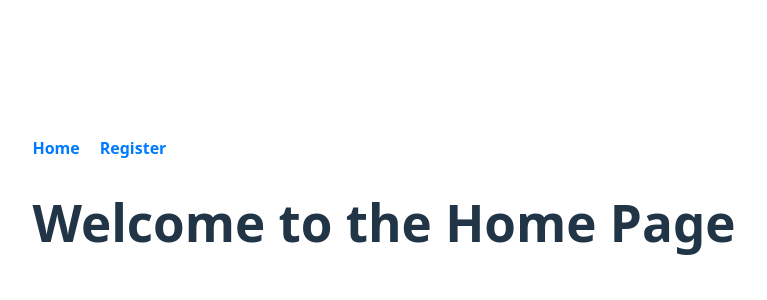
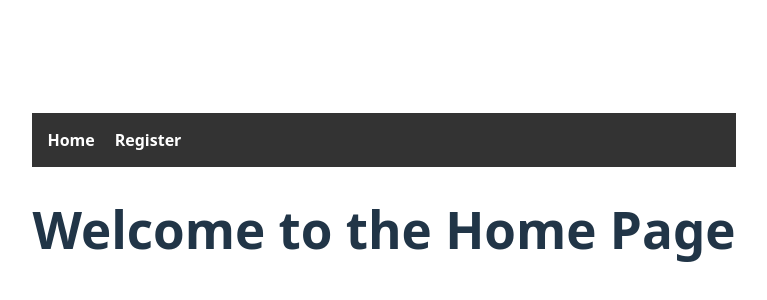
Before and after one commit to RAF-Besselink/midterm-activity-two, a React (Vite) app: page /home in a window 1280 px wide. Shown: the part 198-498 px from the top of the page, without its empty margins (256-1023 px from the left). Built offline with nearby package versions, Linux system fonts and the light colour scheme.

Commit message:
Implemented a Form validation

```diff
--- a/src/components/NavBar.jsx
+++ b/src/components/NavBar.jsx
@@ -3,18 +3,23 @@ import './NavBar.css';
 
 const NavBar = () => {
     return (
-        <nav>
-      <ul>
-        <li>
-          <Link to="/home">Home</Link>
-        </li>
-        <li>
-          <Link to="/register">Register</Link>
-        </li>
-
-      </ul>
+        <nav style={styles.nav}>
+      <Link style={styles.link} to="/home">Home</Link>
+      <Link style={styles.link} to="/register">Register</Link>
     </nav>
     );
-
 }
+const styles = {
+  nav: {
+    padding: "15px",
+    background: "#333",
+    display: "flex",
+    gap: "20px"
+  },
+  link: {
+    color: "white",
+    textDecoration: "none",
+    fontWeight: "bold"
+  }
+};
 export default NavBar;
```
